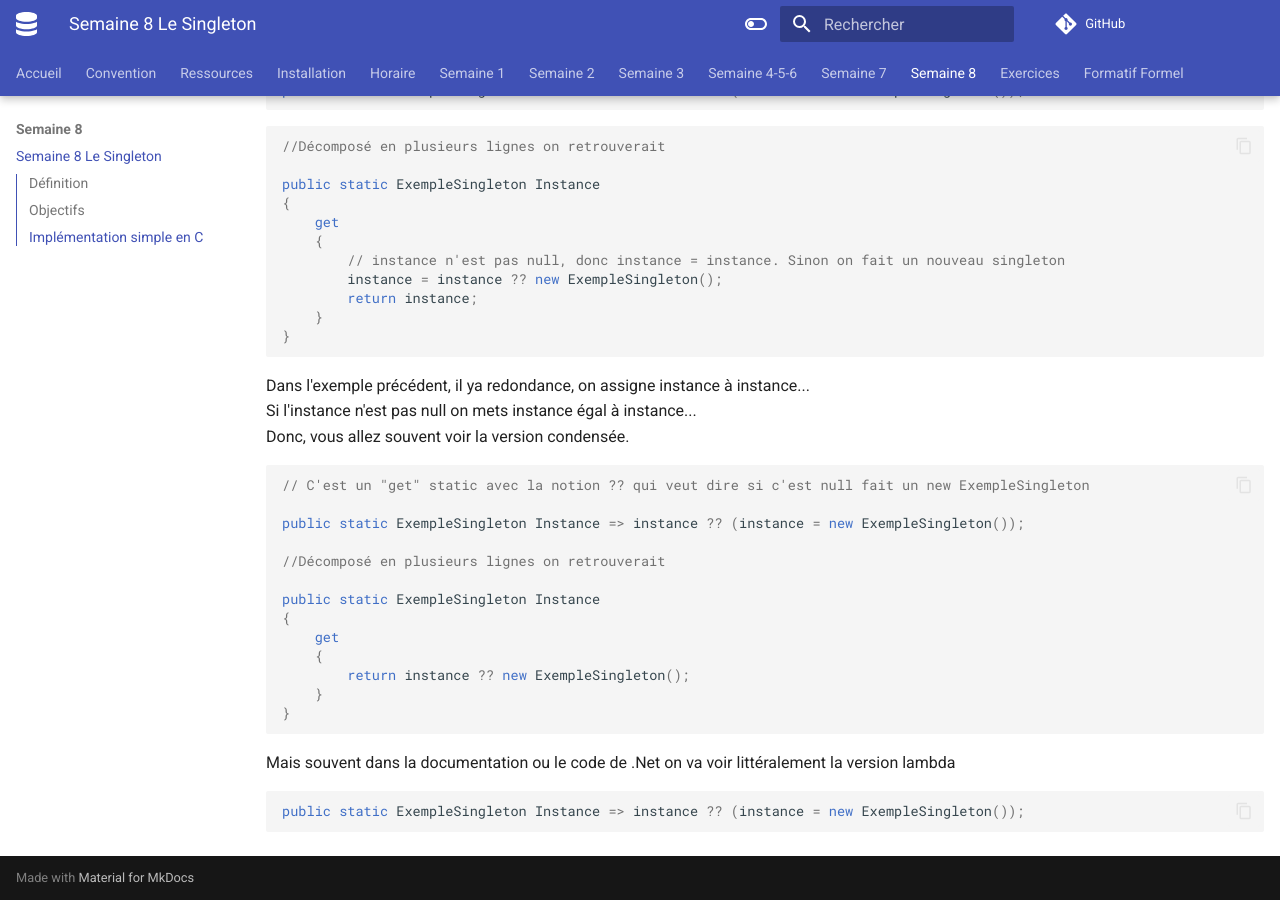
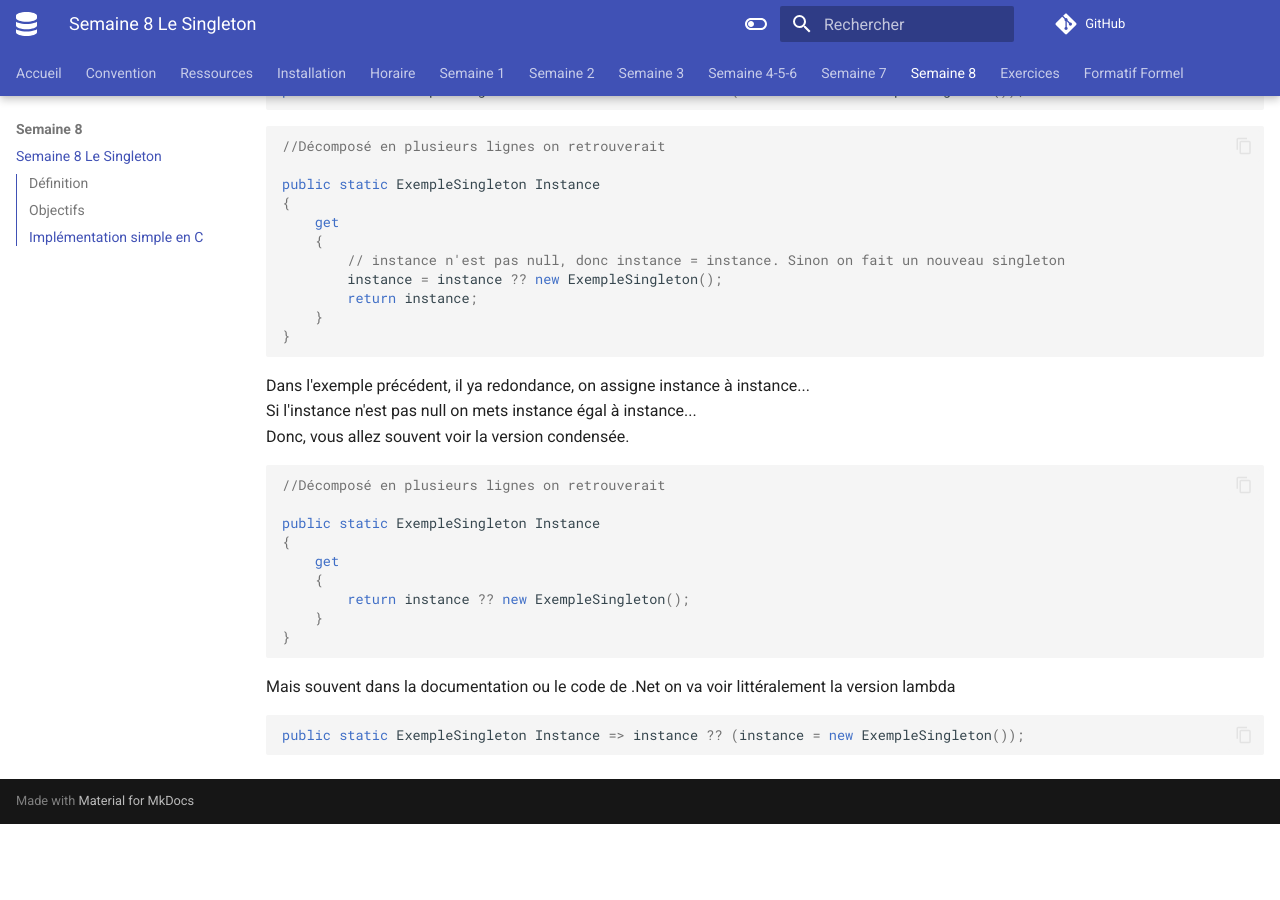
Before and after one commit to TousignantSimon-P2/TousignantSimon-P2.github.io, an MkDocs documentation site: the page built from docs/notes_de_cours/Semaine_8-singleton.md, in a window 1280 px wide and 900 px high, scrolled down 1278 px. Built offline with MkDocs 1.6.1 and Material for MkDocs 9.7.7, drawn with Linux system fonts in a browser that asks for light colours; comment, search, counter and statistics services are not loaded; after the commit the page ends 2102 px from its top, so only the background shows below that.

Commit message:
singleton

````diff
--- a/docs/notes_de_cours/Semaine_8-singleton.md
+++ b/docs/notes_de_cours/Semaine_8-singleton.md
@@ -77,9 +77,6 @@ Si l'instance n'est pas null on mets instance égal à instance...
 Donc, vous allez souvent voir la version condensée.
 
 ```csharp
-// C'est un "get" static avec la notion ?? qui veut dire si c'est null fait un new ExempleSingleton
-
-public static ExempleSingleton Instance => instance ?? (instance = new ExempleSingleton());
 
 //Décomposé en plusieurs lignes on retrouverait
 
````
